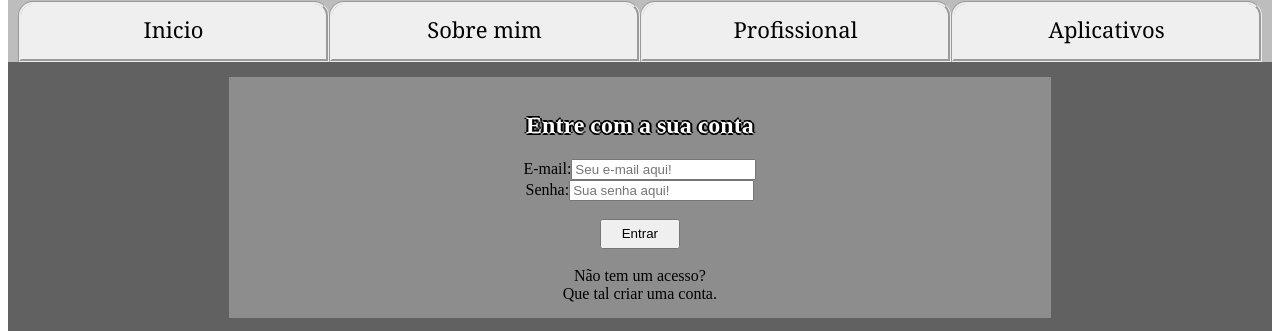
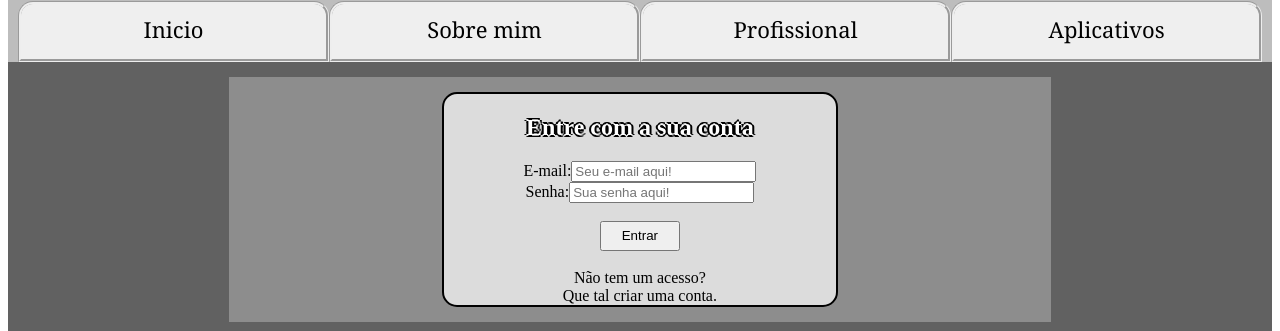
Before and after one commit to decimo3/ruan.website.vuejs, a Vue app: page / in a window 1280 px wide. Shown: the part 117-448 px from the top of the page. Built offline with nearby package versions, Linux system fonts and the light colour scheme.

Commit message:
DONE: Added component login e signup and style sheet

```diff
--- a/src/App.vue
+++ b/src/App.vue
@@ -83,6 +83,7 @@ export default {
 .shadow {
   text-shadow: 0px 2px #000000, 0px -2px #000000, 2px 0px #000000,
     -2px 0px #000000;
+    color: #ffffff;
 }
 /*
 .barraTitulo label {
@@ -105,16 +106,5 @@ export default {
     border: 1px solid #000000;
     padding: 15px;
 }
-#form label {
-    text-align: right;
-}
-#form input {
-    text-align: left;
-}
-.cadastro {
-	margin: auto;
-  border: 1px solid #000000;
-	border-radius: 15px;
-	background-color: #dcdcdc;
-}*/
+*/
 </style>
--- a/src/components/conteudo.vue
+++ b/src/components/conteudo.vue
@@ -8,7 +8,7 @@
   </div>
 </template>
 <script>
-import logarUsuario from "./logarUsuario.vue";
+import logarUsuario from "./user.handler/login.user.vue";
 export default {
   components: {
     logarUsuario,
--- a/src/components/logarUsuario.vue
+++ /dev/null
@@ -1,27 +0,0 @@
-<template>
-  <div>
-    <h2 class="shadow" style="color: #ffffff">Entre com a sua conta</h2>
-    <form class="row">
-      <label for="email">E-mail:</label>
-      <input type="email" id="email" name="email" placeholder="Seu e-mail aqui!" required />
-      <br />
-      <label for="senha">Senha:</label>
-      <input type="password" name="senha" id="senha" placeholder="Sua senha aqui!" required />
-      <br />
-      <br />
-      <button id="entrar" style="width: 80px; height: 30px;">Entrar</button>
-      <br />
-      <br />Não tem um acesso?
-      <br />Que tal
-      <a>criar uma conta.</a>
-    </form>
-  </div>
-</template>
-<script>
-export default {
-
-}
-</script>
-<style scoped>
-
-</style>
--- /dev/null
+++ b/src/components/user.handler/login.user.vue
@@ -0,0 +1,32 @@
+<template>
+  <form class="cadastro">
+    <h2 class="shadow">Entre com a sua conta</h2>
+    <label for="email">E-mail:</label>
+    <input type="email" id="email" name="email" placeholder="Seu e-mail aqui!" required />
+    <br />
+    <label for="senha">Senha:</label>
+    <input type="password" name="senha" id="senha" placeholder="Sua senha aqui!" required />
+    <br />
+    <br />
+    <button id="entrar" class="botão">Entrar</button>
+    <br />
+    <br />Não tem um acesso?
+    <br />Que tal
+    <a>criar uma conta.</a>
+  </form>
+</template>
+<script>
+export default {};
+</script>
+<style scoped>
+.cadastro {
+  margin-left: 25%;
+  margin-right: 25%;
+  border: 2px solid #000000;
+  border-radius: 15px;
+  background-color: #dcdcdc;
+}
+.botão {
+  width: 80px; height: 30px;
+}
+</style>
--- /dev/null
+++ b/src/components/user.handler/signup.user.vue
@@ -0,0 +1,66 @@
+<template>
+  <div id="quadro" class="cadastro">
+    <h2 class="shadow">Formulário de cadastro</h2>
+    <form id="cadastro">
+      <label for="nome">Nome Completo:</label>
+      <input type="text" id="nome" name="nome" required />
+      <label for="username">Login:</label>
+      <input type="username" id="username" name="username" required />
+      <label for="email">E-mail:</label>
+      <input type="email" id="email" name="email" required />
+      <label for="telefone">Telefone:</label>
+      <input type="telefone" id="telefone" name="telefone" required />
+      <label for="senha">Senha:</label>
+      <input type="password" name="senha" id="senha" required />
+      <label for="datanasc">Data de nascimento:</label>
+      <input type="date" id="datanasc" name="datanasc" required />
+      <input type="submit" class="button" />
+    </form>
+  </div>
+</template>
+<script>
+export default {};
+</script>
+<style scoped>
+.cadastro {
+  margin-left: 25%;
+  margin-right: 25%;
+  border: 2px solid #000000;
+  border-radius: 15px;
+  background-color: #dcdcdc;
+}
+@media only screen and (orientation: portrait) {
+  label {
+    width: 100%;
+    text-align: right;
+  }
+  input {
+    width: 100%;
+  }
+}
+
+@media only screen and (orientation: landscape) {
+  form {
+    padding: 15px;
+    display: grid;
+    grid-template-columns: 1fr 1fr;
+    grid-template-rows: 1fr 1fr 1fr 1fr 1fr 1fr 1fr;
+    gap: 0px 0px;
+    grid-template-areas: ". ." ". ." ". ." ". ." ". ." ". ." "s s";
+  }
+  label {
+    width: 150px;
+    text-align: right;
+  }
+  input {
+    width: 150px;
+    text-align: left;
+  }
+}
+.button {
+  grid-area: s;
+  margin: auto;
+  text-align: center;
+  width: 100px;
+  }
+</style>
```
